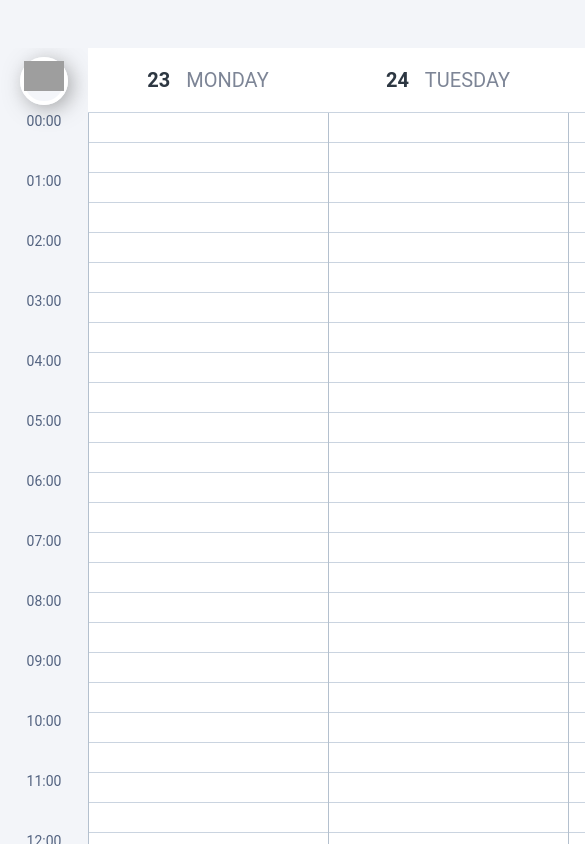
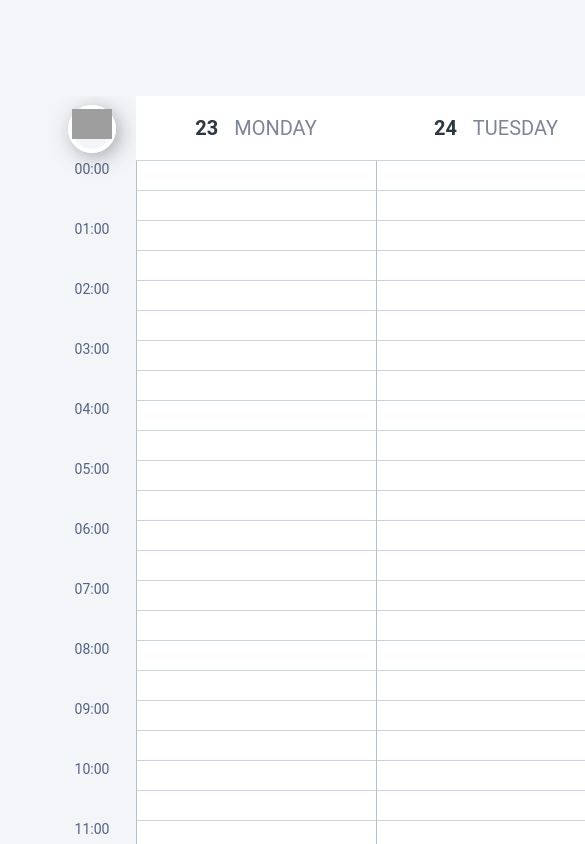
Before and after one commit to calledmeanh/calendar, a React (Create React App) app: page / in a window 390 px wide. Shown: the top 844 px of the page, 585 px wide, since content can reach past the window. Built offline with nearby package versions, Linux system fonts and the light colour scheme; grey boxes are pictures that could not be loaded.

Commit message:
add div for responsive

```diff
--- a/src/index.tsx
+++ b/src/index.tsx
@@ -6,7 +6,9 @@ import "./index.scss";
 
 ReactDOM.render(
   <React.StrictMode>
-    <CalendarContainer />
+    <div style={{width: "100vw", height: "100vh", padding: "4.8rem"}}>
+      <CalendarContainer />
+    </div>
   </React.StrictMode>,
   document.getElementById("root")
 );
```
